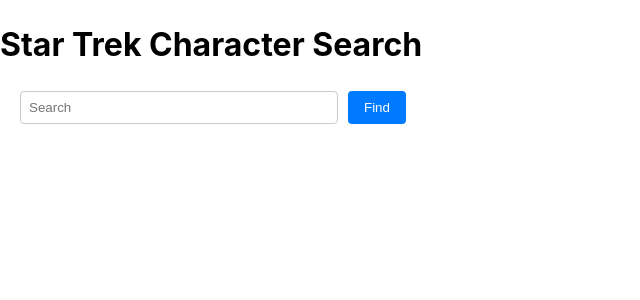
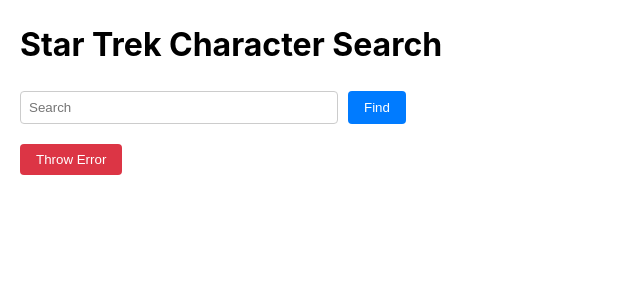
Before and after one commit to kirillnev/rs-react-q1, a React (Vite) app: page / in a window 1280 px wide. Shown: the top 300 px of the page, without its empty margins (0-640 px from the left). Built offline with nearby package versions, Linux system fonts and the light colour scheme.

Commit message:
refactor: do some refactoring

```diff
--- a/src/App.tsx
+++ b/src/App.tsx
@@ -1,16 +1,30 @@
 import { Component } from 'react';
-import ErrorBoundary from './components/ErrorBoundary';
 import Search from './components/Search';
 
 class App extends Component {
+  state = {
+    throwError: false,
+  };
+
+  handleErrorClick = () => {
+    this.setState({ throwError: true });
+  };
+
   render() {
+    const { throwError } = this.state;
+
+    if (throwError) {
+      throw new Error('Test error');
+    }
+
     return (
-      <ErrorBoundary>
-        <div className="app">
-          <h1>Star Trek Character Search</h1>
-          <Search />
-        </div>
-      </ErrorBoundary>
+      <div className="app">
+        <h1>Star Trek Character Search</h1>
+        <Search />
+        <button onClick={this.handleErrorClick} className="error-button">
+          Throw Error
+        </button>
+      </div>
     );
   }
 }
--- a/src/components/ErrorBoundary.tsx
+++ b/src/components/ErrorBoundary.tsx
@@ -1,4 +1,4 @@
-import { Component, ErrorInfo, ReactNode } from 'react';
+import { Component, ReactNode } from 'react';
 
 interface Props {
   children: ReactNode;
@@ -19,18 +19,18 @@
     return { hasError: true, error };
   }
 
-  public componentDidCatch(error: Error, errorInfo: ErrorInfo) {
-    console.error('Uncaught error:', error, errorInfo);
+  public componentDidCatch(error: Error) {
+    console.error('Uncaught error:', error);
   }
 
   public render() {
     if (this.state.hasError) {
       return (
         <div className="error-container">
-          <h2 className="error-heading">Что-то пошло не так.</h2>
-          <details className="error-details">
+          <h2 className="error-heading">Something went wrong!</h2>
+          <div className="error-details">
             {this.state.error && this.state.error.toString()}
-          </details>
+          </div>
         </div>
       );
     }
--- a/src/index.css
+++ b/src/index.css
@@ -8,6 +8,10 @@
   margin: 0;
   min-width: 320px;
   min-height: 100vh;
+}
+
+.app {
+  margin: 20px;
 }
 
 .error-container {
@@ -27,8 +31,21 @@
   margin-top: 10px;
 }
 
+.error-button {
+  padding: 8px 16px;
+  background-color: #dc3545;
+  color: white;
+  border: none;
+  border-radius: 4px;
+  cursor: pointer;
+}
+
+.error-button:hover {
+  background-color: #c82333;
+}
+
 .search-container {
-  margin: 20px;
+  margin: 20px 0;
   display: flex;
   gap: 10px;
 }
@@ -54,10 +71,6 @@
   cursor: not-allowed;
 }
 
-.results-container {
-  margin: 20px;
-}
-
 .result-item {
   padding: 10px;
   border: 1px solid #ddd;
--- a/src/main.tsx
+++ b/src/main.tsx
@@ -2,6 +2,7 @@
 import { createRoot } from 'react-dom/client';
 import './index.css';
 import App from './App.tsx';
+import ErrorBoundary from './components/ErrorBoundary';
 
 const rootElement = document.getElementById('root');
 
@@ -11,6 +12,8 @@
 
 createRoot(rootElement).render(
   <StrictMode>
-    <App />
+    <ErrorBoundary>
+      <App />
+    </ErrorBoundary>
   </StrictMode>
 );
--- a/src/services/api.ts
+++ b/src/services/api.ts
@@ -16,7 +16,7 @@
     );
 
     if (!response.ok) {
-      throw new Error('Failed to fetch data');
+      throw new Error(`Failed to fetch data ${response.status}`);
     }
 
     const data: ApiResponse = await response.json();
```
